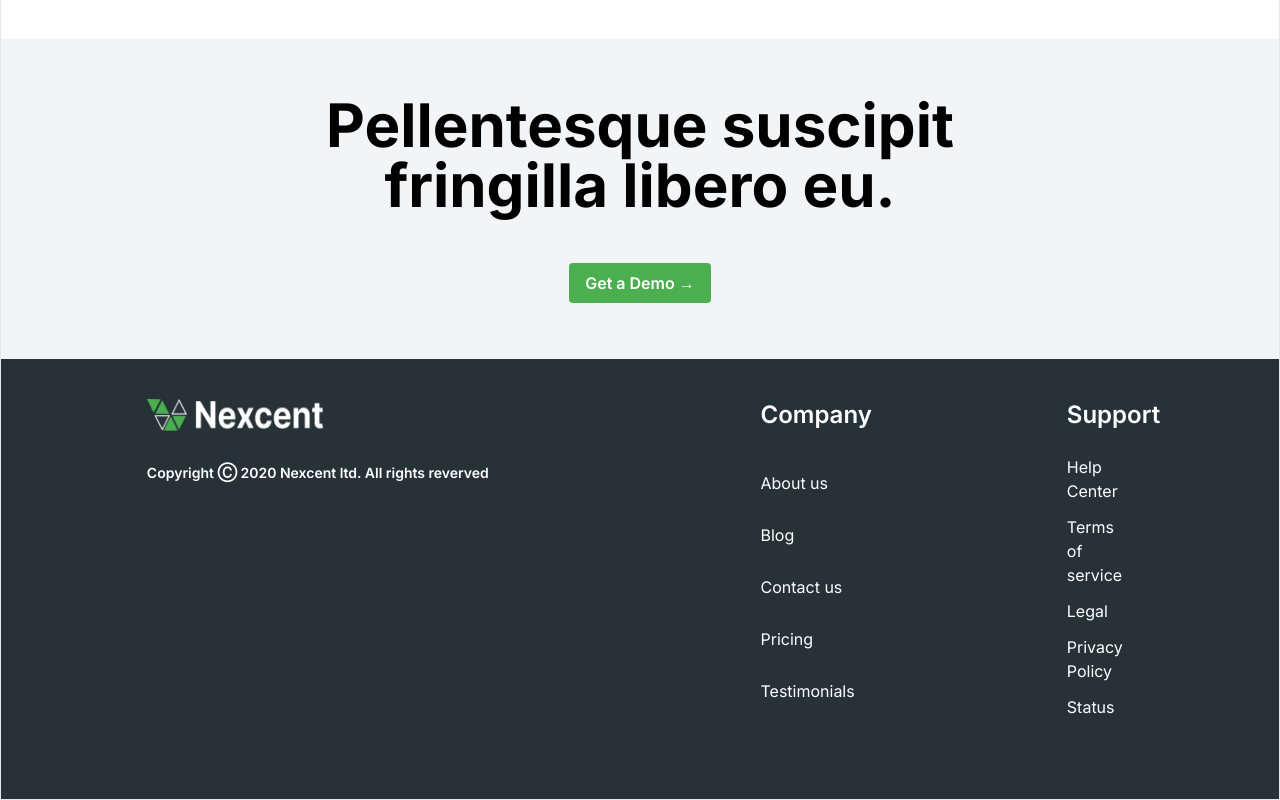
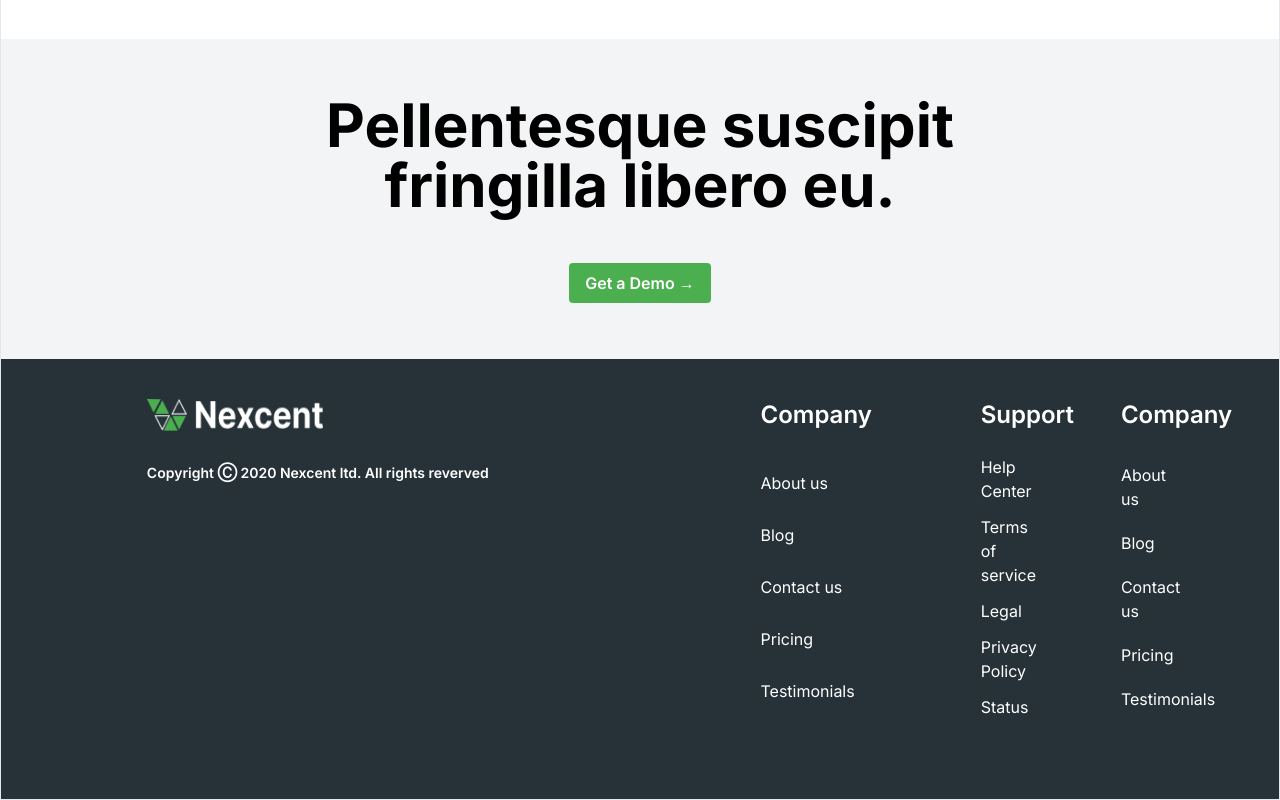
Before and after one commit to Abhishek-Gupta-1/ppa-assignment-nexcent, a Next.js app: page / in a window 1280 px wide. Shown: the part 3906-4706 px from the top of the page. Built offline with nearby package versions, Linux system fonts and the light colour scheme.

Commit message:
fix : image mapping alt error

```diff
--- a/components/common/Footer.tsx
+++ b/components/common/Footer.tsx
@@ -22,7 +22,7 @@ const Footer = () => {
                 </div>
             </div>
 
-            <div className='grid grid-cols-2 align-items-center gap-20 p-5 space-x-20 w-2/6'>
+            <div className='grid grid-cols-3 align-items-center gap-12 p-5 space-x-20 w-2/6'>
 
 
                 <div className='flex flex-col'>
@@ -51,6 +51,19 @@ const Footer = () => {
                     </div>
                 </div>
 
+                <div className='flex flex-col'>
+                    <h1 className='font-semibold text-2xl pb-6'>Company</h1>
+                    <div className='flex flex-col justify-evenly h-full gap-y-3'>
+                        {
+                            Company.map((link) => (
+                                <Link key={link.href} href={link.href}>
+                                    <p>{link.title}</p>
+                                </Link>
+                            ))
+                        }
+                    </div>
+                </div>
+
 
 
             </div>
--- a/components/core/Community.tsx
+++ b/components/core/Community.tsx
@@ -14,10 +14,10 @@ const Community = () => {
 
                 {CommunityData.map((data) => (
 
-                    <div key={data.title}>
+                    <div key={data.id}>
                         <div className="bg-white dark:bg-gray-900 text-gray-700 dark:text-gray-100 p-6 shadow rounded-lg text-center">
                             <div className=" p-4 inline-block mb-4">
-                                <Image src={data.image} alt="Icon 1" width={50} height={50} />
+                                <Image src={data.image} alt={data.id} width={50} height={50} />
                             </div>
                             <h3 className="text-xl font-semibold">{data.title}</h3>
                             <p className="mt-2 ">{data.detail}</p>
--- a/data/Community.ts
+++ b/data/Community.ts
@@ -1,15 +1,18 @@
 export const CommunityData = [
     {
+        id: '1',
         image:'/community/icon1.png',
         title:'Membership Organisations',
         detail: 'Our membership management software provides full automation of membership renewals and payments'
     },
     {
+        id: '1',
         image:'/community/icon2.png',
         title:'National Associations',
         detail: 'Our membership management software provides full automation of membership renewals and payments'
     },
     {
+        id: '1',
         image:'/community/icon3.png',
         title:'Clubs And Groups',
         detail: 'Our membership management software provides full automation of membership renewals and payments'
```
